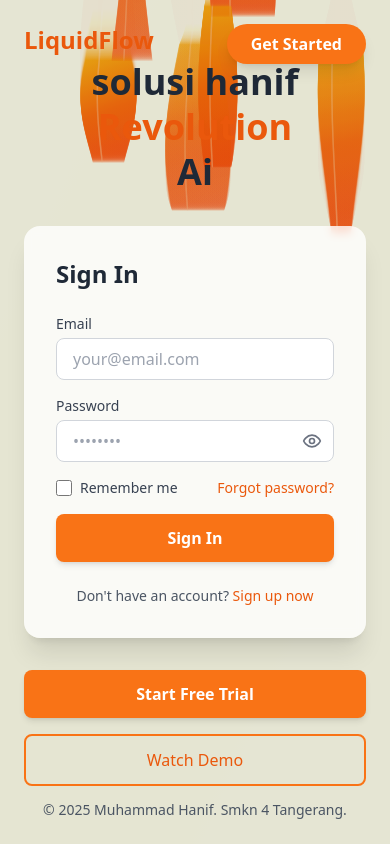
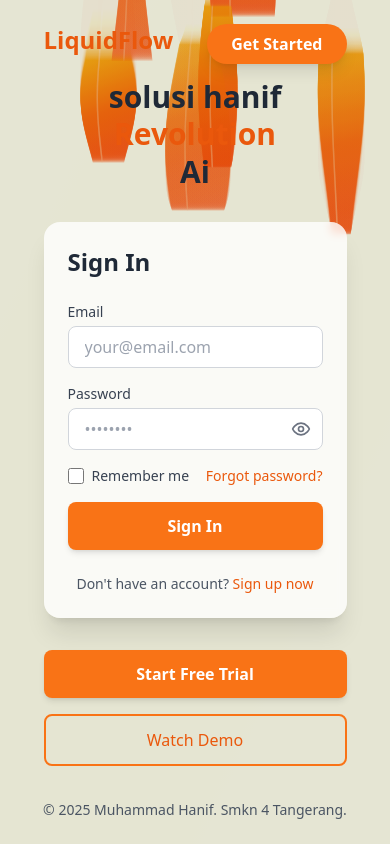
Before and after one commit to HanifBocil12/rash, a React (Vite) app: page /#/ in a window 390 px wide. Built offline with nearby package versions, Linux system fonts and the light colour scheme.

Commit message:
responsiv

```diff
--- a/src/pages/login.jsx
+++ b/src/pages/login.jsx
@@ -22,9 +22,7 @@ const LiquidFlowLogin = () => {
     }
   }, [navigate]);
 
-  // =====================================
   // 🔥 GENERATE UI_ID RANDOM PER DEVICE
-  // =====================================
   const generateUiId = () => {
     const array = new Uint8Array(16);
     crypto.getRandomValues(array);
@@ -55,28 +53,22 @@ const LiquidFlowLogin = () => {
         return;
       }
 
-      // 🔥 CEK LOGIN BERHASIL
       if (!res.ok || !data.id || !data.token) {
         setErrorMsg(data.error || "Email atau password salah!");
         setLoading(false);
         return;
       }
 
-      // 🔥 BUAT UI_ID RANDOM PER DEVICE
       const ui_id = generateUiId();
 
-      // simpan user ke localstorage
-      const userData = {
+      localStorage.setItem("user", JSON.stringify({
         id: data.id,
         ui_id,
         name: data.name,
         email: data.email,
         token: data.token
-      };
+      }));
 
-      localStorage.setItem("user", JSON.stringify(userData));
-
-      // Redirect sesuai ui_id device
       navigate(`/${ui_id}/home`, { replace: true });
 
     } catch (err) {
@@ -174,7 +166,7 @@ const LiquidFlowLogin = () => {
         for (let i = 0; i <= highlightPoints; i++) {
           const progress = i / highlightPoints;
           const y = flow.y + progress * flow.height;
-          const wave = Math.sin(flow.waveOffset + progress * 3) * (flow.width * 0.1);
+          const wave = Math.sin(flow.waveOffset + progress * 3) * (flow.width*0.1);
           const x = flow.x + flow.width*0.3 + wave;
           if (i === 0) ctx.moveTo(x, y);
           else ctx.lineTo(x, y);
@@ -196,30 +188,30 @@ const LiquidFlowLogin = () => {
   }, []);
 
   // ==========================
-  // UI LOGIN (TIDAK DIUBAH)
+  // UI LOGIN (RESPONSIVE FIX)
   // ==========================
   return (
     <div className="relative min-h-screen overflow-hidden bg-gradient-to-br from-orange-50 via-orange-100 to-red-50">
       <canvas ref={canvasRef} className="absolute inset-0 w-full h-full" />
       <div className="absolute inset-0 bg-black bg-opacity-10"></div>
 
-      <div className="relative z-10 flex flex-col items-center justify-center min-h-screen px-6">
+      <div className="relative z-10 flex flex-col items-center justify-center min-h-screen px-6 w-full max-w-[90%] sm:max-w-md md:max-w-lg lg:max-w-xl xl:max-w-2xl mx-auto">
         <header className="absolute top-6 left-6">
-          <h1 className="text-2xl font-bold text-orange-600">LiquidFlow</h1>
+          <h1 className="text-2xl sm:text-3xl md:text-4xl font-bold text-orange-600">LiquidFlow</h1>
         </header>
 
         <button className="absolute top-6 right-6 bg-orange-500 hover:bg-orange-600 text-white px-6 py-2 rounded-full font-semibold transition-all duration-300 transform hover:scale-105 shadow-lg">
           Get Started
         </button>
 
-        <div className="max-w-md w-full space-y-8">
-          <h1 className="text-4xl md:text-5xl font-bold text-gray-800 text-center leading-tight">
+        <div className="w-full space-y-8">
+          <h1 className="text-3xl sm:text-4xl md:text-5xl lg:text-[3rem] font-bold text-gray-800 text-center leading-tight">
             solusi hanif
             <span className="block text-orange-600">Revolution</span>
             Ai
           </h1>
 
-          <div className="bg-white bg-opacity-80 backdrop-blur-sm p-8 rounded-2xl shadow-xl">
+          <div className="bg-white bg-opacity-80 backdrop-blur-sm p-6 sm:p-8 rounded-2xl shadow-xl w-full max-w-full">
             <h2 className="text-2xl font-bold text-gray-800 mb-6">Sign In</h2>
 
             {errorMsg && (
@@ -285,7 +277,7 @@ const LiquidFlowLogin = () => {
             </div>
           </div>
 
-          <div className="flex flex-col sm:flex-row gap-4 mt-8">
+          <div className="flex flex-col sm:flex-row gap-4 mt-8 w-full">
             <button className="flex-1 bg-orange-500 hover:bg-orange-600 text-white font-semibold py-3 px-4 rounded-lg transition-all duration-300 transform hover:scale-105 shadow-md">
               Start Free Trial
             </button>
```
